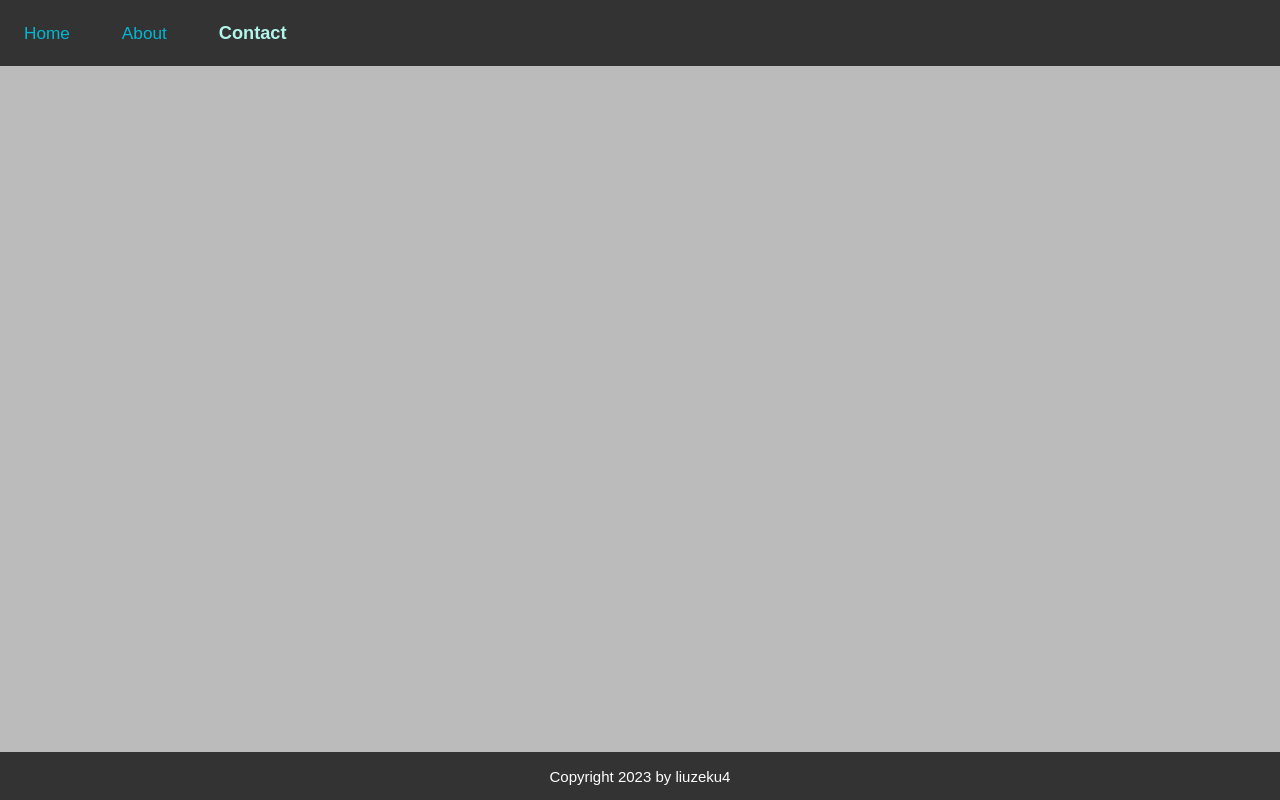
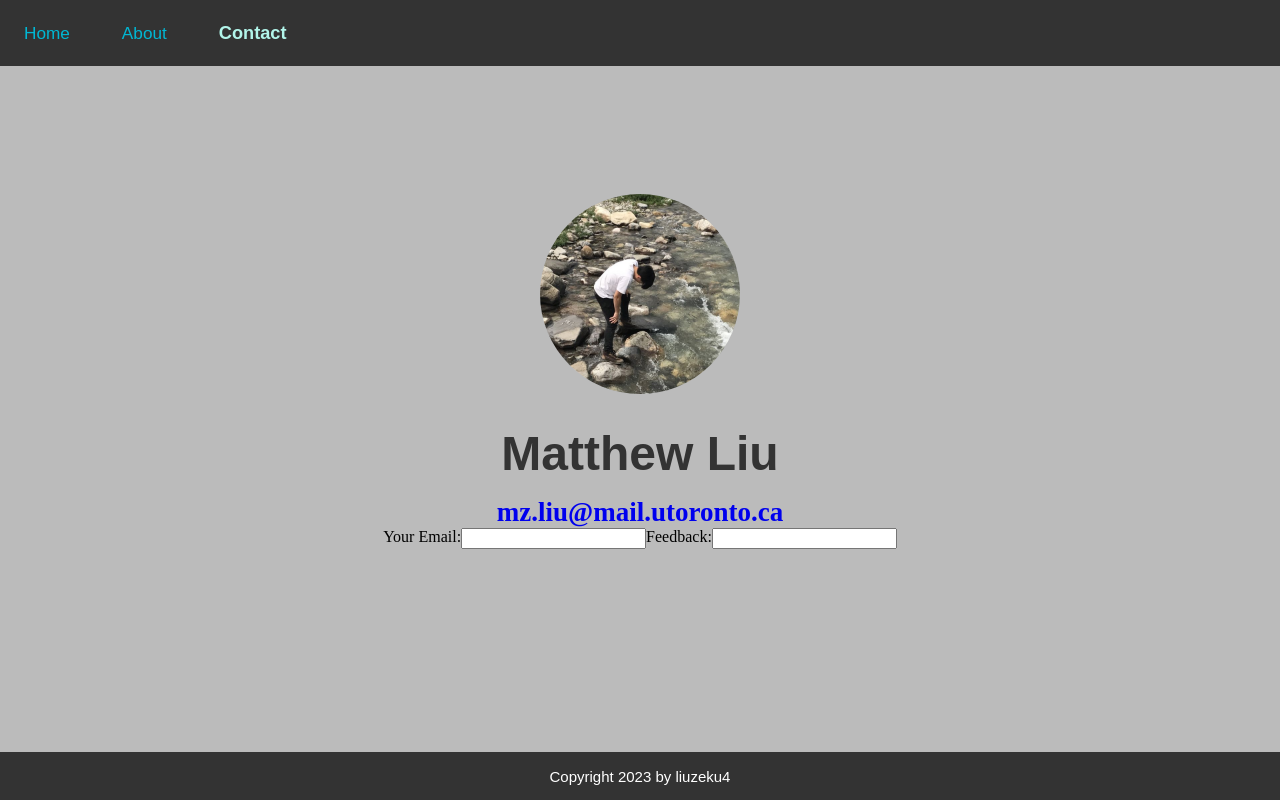
Before and after one commit to vyknight/309-Assignment-1, a plain HTML site: page contact.html in a window 1280 px wide. Drawn offline with Linux system fonts and the light colour scheme.

Commit message:
progress on contact

```diff
--- a/contact.html
+++ b/contact.html
@@ -18,7 +18,18 @@
         </header>
         <div class="content-wrap">
             <div class="main">
-
+                <image src="amoeba-square-600.jpg" class="portrait"/>
+                <h1>Matthew Liu</h1>
+                <a href="mailto:mz.liu@mail.mail.utoronto.ca?subject=Bug%20Found&body=I%20found%20the%20following%20bug%20on%20your%20website%3A%0D%0A%0D%0A">
+                    <div class="email">mz.liu@mail.utoronto.ca</div>
+                </a>
+                <form>
+                    <label for="email-input">Your Email:</label>
+                    <input type="email" id="email-input" name="email-input">
+                    <br>
+                    <label for="feedback-box">Feedback:</label>
+                    <input type="text" id="feedback-box"
+                </form>
             </div>
         </div>
         <footer>
--- a/styles.css
+++ b/styles.css
@@ -182,3 +182,10 @@ li {
     color: #333;
     font-size: 0.875rem;
 }
+
+.email {
+    color: #00E;
+    font-size: 1.6875rem;
+    font-weight: bold;
+    font-family: 'Times New Roman', Times, serif;
+}
```
